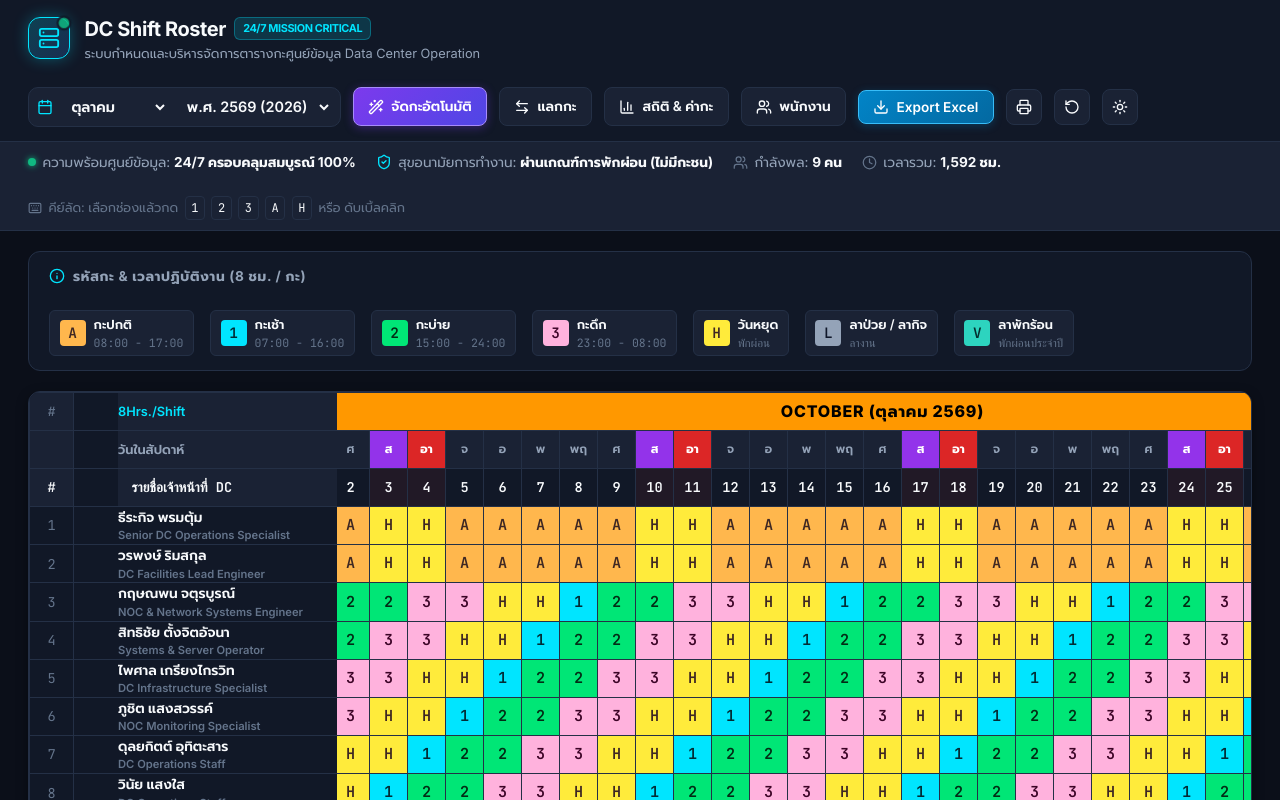
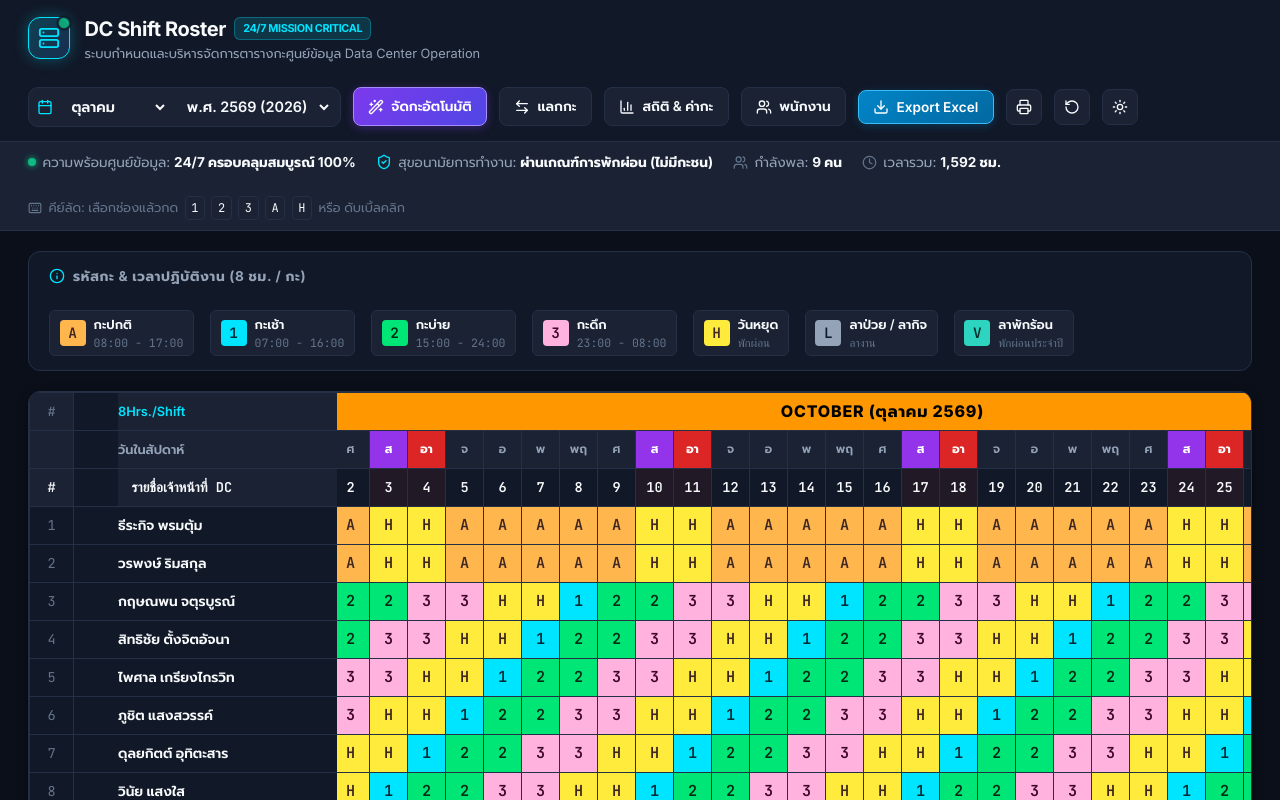
Before and after one commit to suthasp/shift-management, a Next.js app: page / in a window 1280 px wide. Shown: the top 800 px of the page. Built offline with nearby package versions, Linux system fonts and the light colour scheme.

Commit message:
fix: remove staff position subtitle, show only name in sticky column

```diff
--- a/components/ShiftTable.jsx
+++ b/components/ShiftTable.jsx
@@ -270,12 +270,7 @@ export function ShiftTable({
                     className="col-sticky-name"
                     title={`${staff.name} (${staff.position})`}
                   >
-                    <div style={{ display: 'flex', flexDirection: 'column' }}>
-                      <span style={{ fontWeight: 600 }}>{staff.name}</span>
-                      <span style={{ fontSize: '0.7rem', color: 'var(--text-muted)' }}>
-                        {staff.position}
-                      </span>
-                    </div>
+                    {staff.name}
                   </td>
 
                   {/* Shift Cells for Days 1..N */}
```
